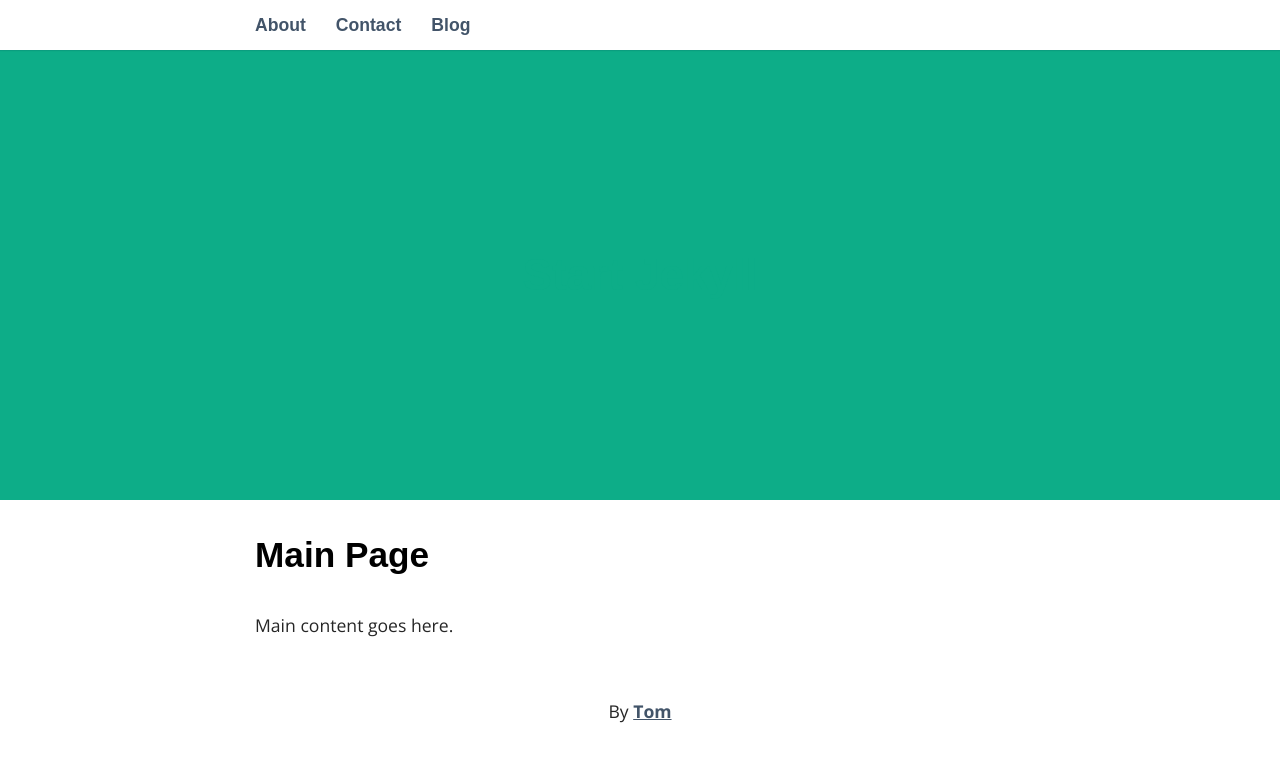
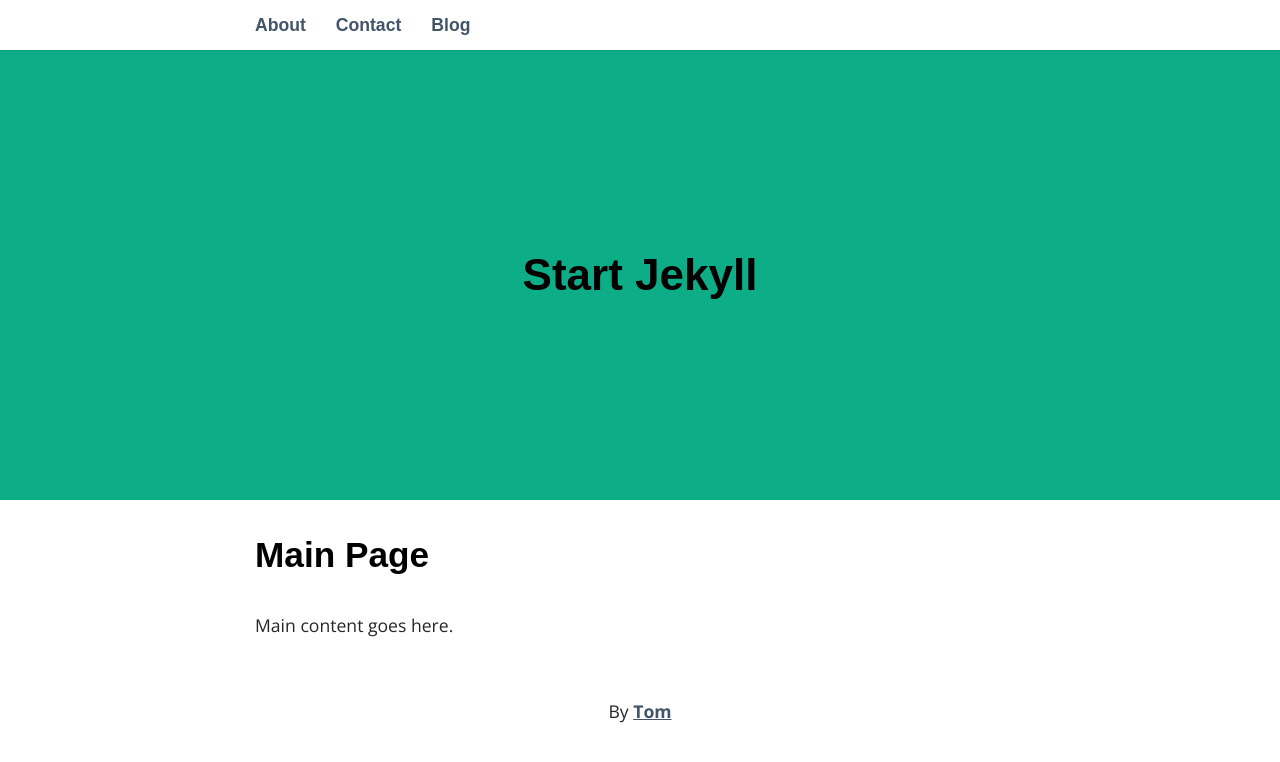
Before and after one commit to CriticalTom/startjekyll, a Jekyll site: the page built from index.html, in a window 1280 px wide. Shown: the top 762 px of the page. Built offline with Jekyll 4.4.1, drawn with Linux system fonts in a browser that asks for light colours; some web fonts are replaced.

Commit message:
change header font color

```diff
--- a/_sass/_base.scss
+++ b/_sass/_base.scss
@@ -1,5 +1,5 @@
 $content-width: 800px;
-$main: #0dad88;
+$main: #000000;
 $font-style: 'Open Sans', sans-serif;
 $font-color: #262626;
 $link-color: #425469;
```
